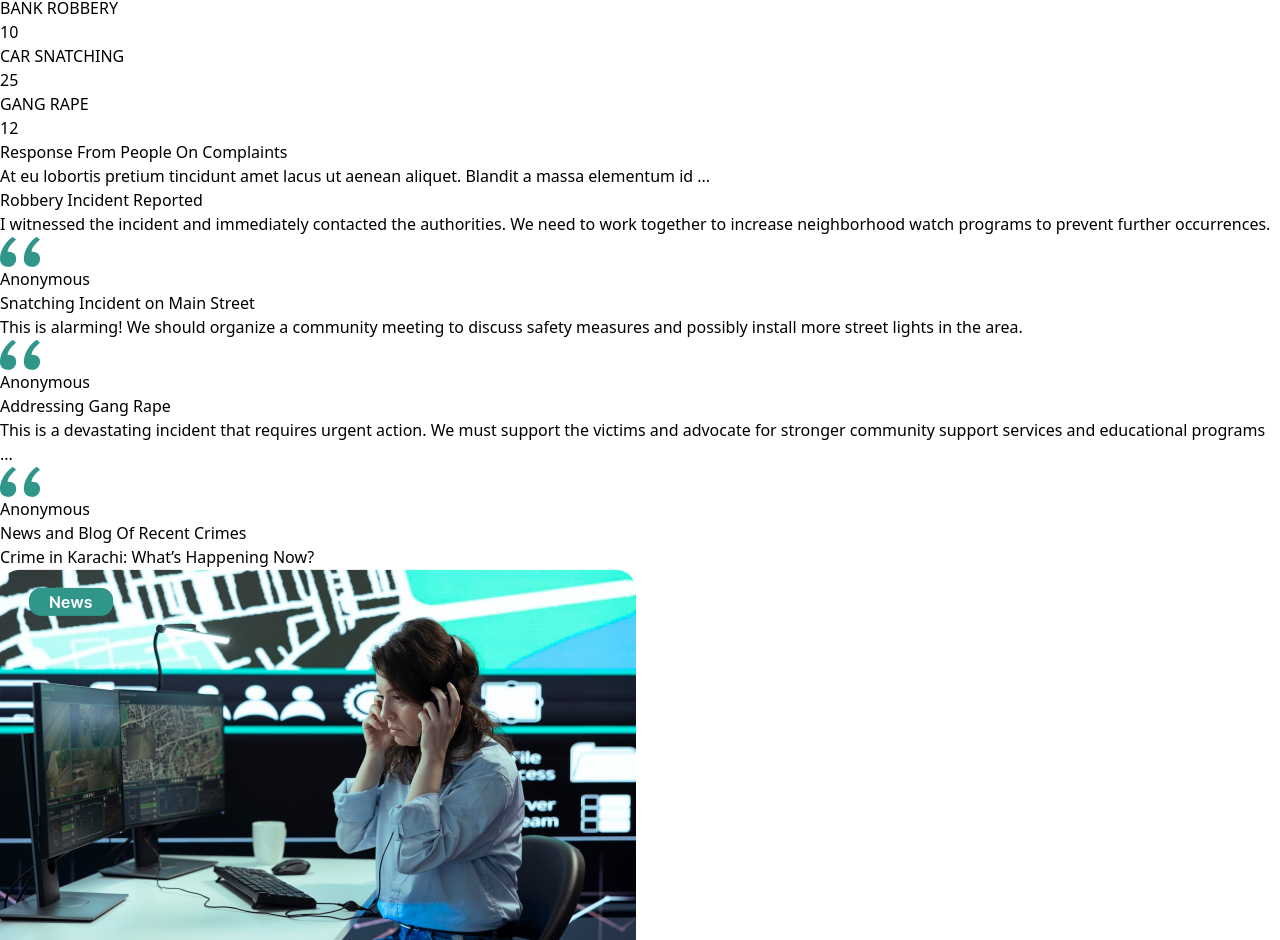
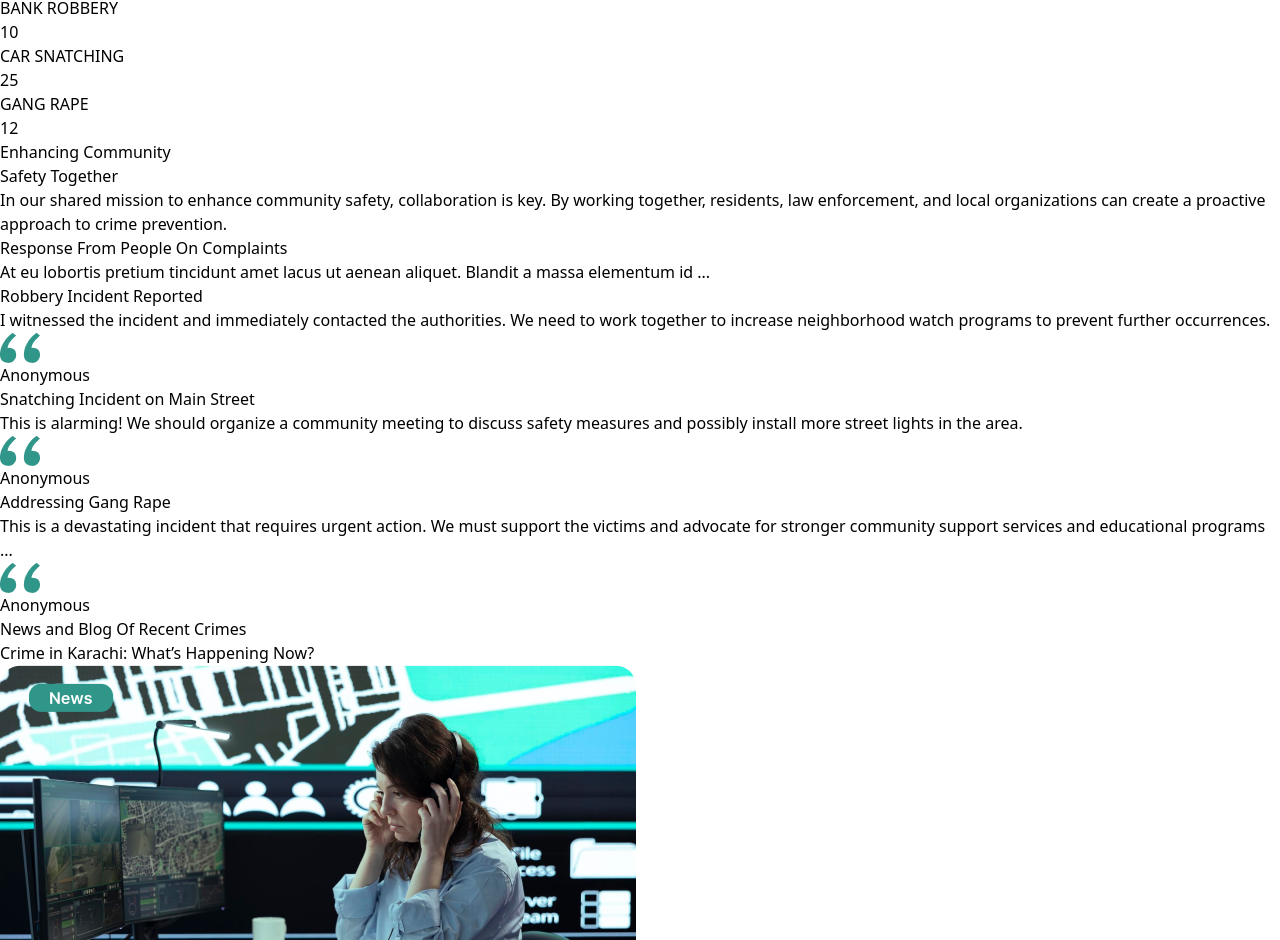
Before and after one commit to mudassirarif17/crime-report, a React (Vite) app: page / in a window 1280 px wide. Shown: the part 959-1899 px from the top of the page. Built offline with nearby package versions, Linux system fonts and the light colour scheme.

Commit message:
half work is left only

```diff
--- a/src/Pages/Home.jsx
+++ b/src/Pages/Home.jsx
@@ -100,6 +100,37 @@ const Home = () => {
           </div>
         </div>
 
+        <div className="community flex flex-col md:flex-row justify-between items-center">
+            <div className="comm-left flex  justify-between gap-2 w-[100%] md:w-[45%] h-[50vh]">
+              <div className="comm-left-l">
+                {/* <img className='h-[50vh] w-[32vh] md:w-[37vh]' src={laptop} alt="" /> */}
+              </div>
+              <div className="comm-left-r flex flex-col justify-between">
+                {/* <img className='h-[28vh] w-[33vh] md:w-[38vh]' src={manLaptop} alt="" /> */}
+                {/* <img className='h-[20vh] w-[33vh] md:w-[38vh]' src={community} alt="" /> */}
+              </div>
+            </div>
+
+            <div className="comm-right md:w-[50%] ">
+              <div className="top px-4">
+                <h1 className='font-bold text-lg md:text-4xl my-2'>Enhancing Community</h1>
+                <h1 className='font-bold text-lg md:text-4xl text-[#309689] my-2'>Safety Together</h1>
+                <p className='font-light text-sm'>In our shared mission to enhance community safety, collaboration is key. By working together, residents, law enforcement, and local organizations can create a proactive approach to crime prevention. </p>
+              </div>
+
+              <div className="btm px-4 my-4">
+                <div className="btm-top flex flex-col md:flex-row">
+
+                </div>
+                <div className="btm-btm my-2  flex flex-col md:flex-row">
+
+                </div>
+              </div>
+
+            </div>
+
+          </div>
+
         <div className="response-people bg-[#dffaf6] mt-10">
             <h1 className='text-center font-bold text-4xl py-5'>Response From People On Complaints</h1>
             <p className='text-center font-light'>At eu lobortis pretium tincidunt amet lacus ut aenean aliquet. Blandit a massa elementum id ...</p>
```
